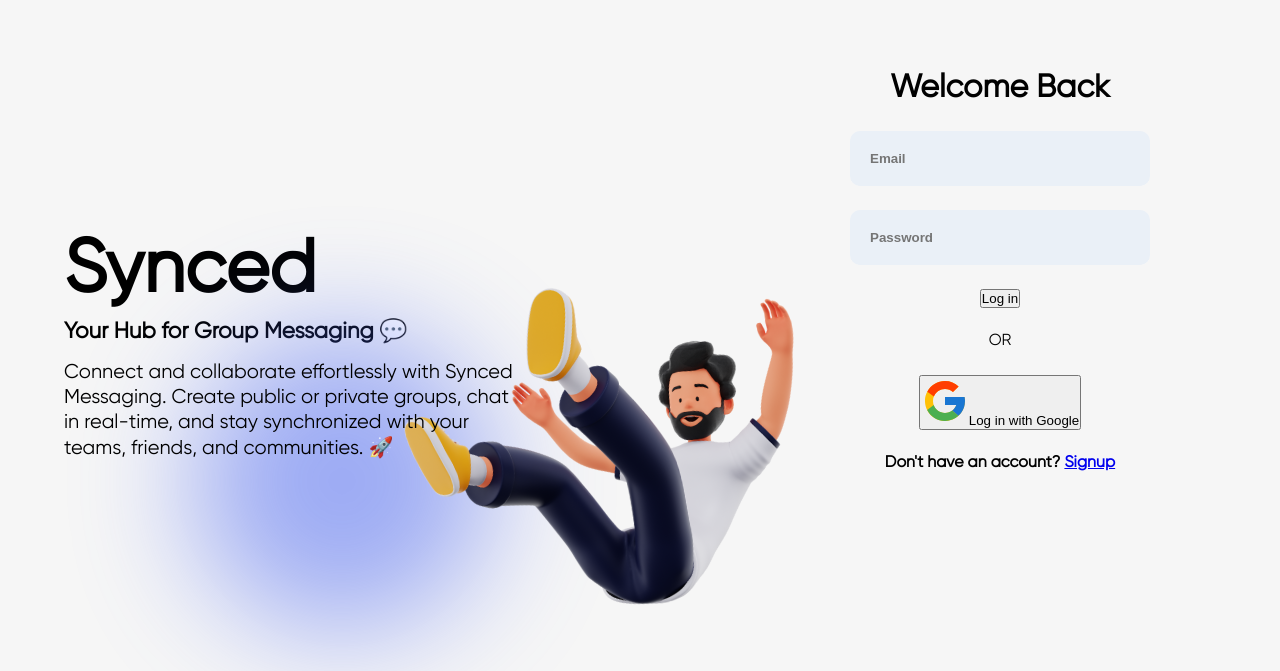
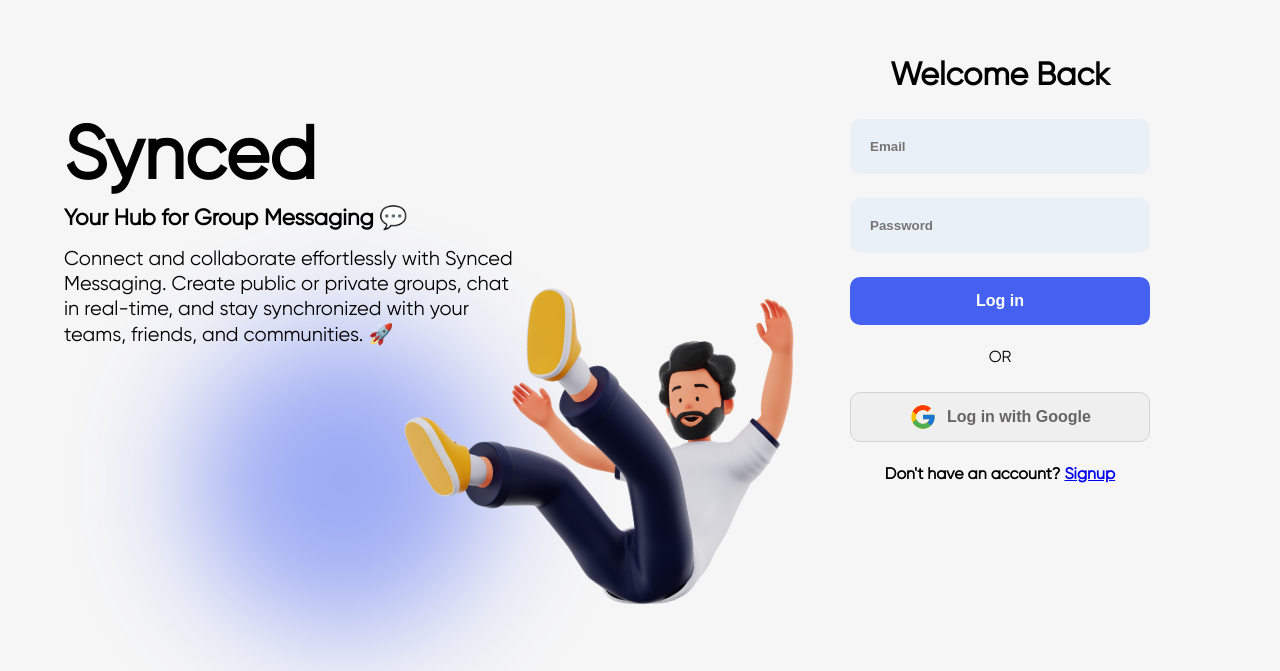
Before and after one commit to Konain-Raza/Synced, a React (Vite) app: page / in a window 1280 px wide. Shown: the part 129-800 px from the top of the page. Built offline with nearby package versions, Linux system fonts and the light colour scheme.

Commit message:
auth fixed

```diff
--- a/src/App.css
+++ b/src/App.css
@@ -53,7 +53,7 @@ align-items: center;
   font-weight: bold;
  }
 
- #login-btn{
+ .login-btn{
   cursor: pointer;
   display: flex;
   align-items: center;
@@ -69,12 +69,28 @@ align-items: center;
   color: white;
   background-color: #4461F2;
  }
+ .google-btn{
+  cursor: pointer;
+  display: flex;
+  align-items: center;
+  justify-content: center;
+  gap: 10px;
+  border-radius: 10px;
+  border: none;
+  width: 100%;
+  height: max-content;
+  padding: 10px;
+  font-weight: 600;
+  font-size: 1rem;
+  color: rgb(102, 100, 100);
+  border: 1px solid lightgray;
+ }
  #container>h1{
   font-size: clamp(1.25rem, 1.125rem + 1vw, 1.875rem);
 }
 
-#login-btn>img{
-  width:8%;
+.google-btn>img{
+  width:10%;
 }
 
 #hero{
@@ -109,6 +125,7 @@ gap: 5vw;
   background-color: #4461F2;
 }
 #hero-content{
+  font-weight: 500;
   z-index: 40;
   /* background-color: aqua; */
   display: flex;
@@ -116,7 +133,8 @@ gap: 5vw;
   /* align-items: center; */
   text-align: left;
   /* justify-content: center; */
-  padding-top: 23%;
+  margin-top: -10vh;
+  justify-content: center;
   padding-left: 2%;
   height: 100%;
   /* padding: 10px; */
--- a/src/App.jsx
+++ b/src/App.jsx
@@ -160,7 +160,7 @@ function App() {
                   Log in
                 </button>
                 <p>OR</p>
-                <button className="login-btn" onClick={handleGoogleSignin}>
+                <button className="google-btn" onClick={handleGoogleSignin}>
                   <img src={googleIcon} alt="googleicon" />
                   Log in with Google
                 </button>
@@ -210,7 +210,7 @@ function App() {
                   Sign up
                 </button>
                 <p>OR</p>
-                <button className="login-btn" onClick={handleGoogleSignin}>
+                <button className="google-btn" onClick={handleGoogleSignin}>
                   <img src={googleIcon} alt="googleicon" /> Sign up with Google
                 </button>
                 <h4>
--- a/src/Components/Chat/chat.css
+++ b/src/Components/Chat/chat.css
@@ -147,7 +147,9 @@ font-weight: 1000;
 }
 .own-msg-contain>p, .other-msg-contain >p{
     height: auto;
-
+    overflow: hidden; /* Added overflow property */
+    text-overflow: ellipsis; /* Added text-overflow property */
+    white-space: nowrap; /* Added white-space proper
     padding: 0;
     margin: 0;
 }
@@ -162,6 +164,11 @@ font-weight: 1000;
     height: 50px;
 }
 .own-msg-contain>p{
+    min-width: max-content;
+    max-width: 70%;
+    height: max-content;
+    display: flex;
+    flex-direction: column;
     background-color: lightblue;
     display: flex;
     padding: 15px;
@@ -177,6 +184,7 @@ font-weight: 1000;
     border-radius: 12px;
 }
 .other-msg{
+
     height: auto;
 
     /* padding-left: 50%; */
```
